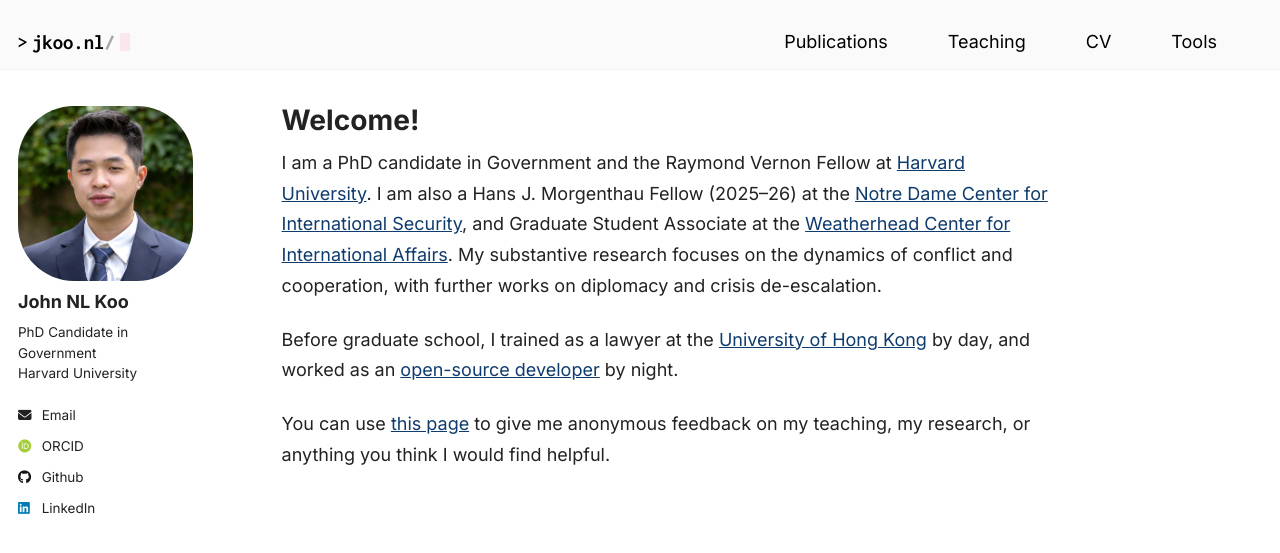
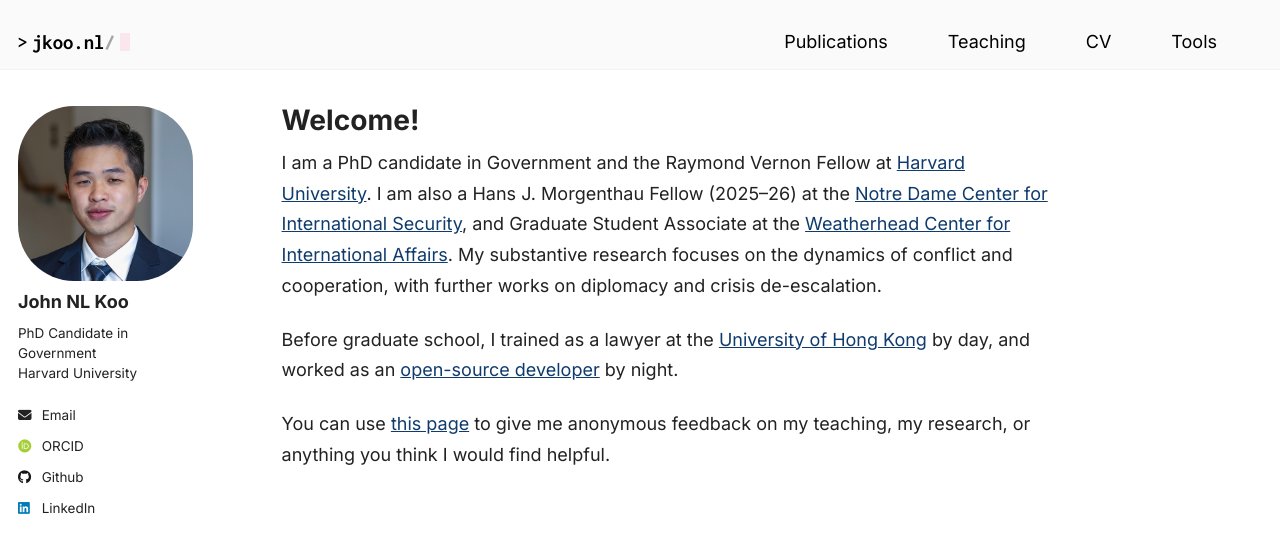
Before and after one commit to tanxpyox/jkoo.nl, a Jekyll site: the page built from _pages/about.md, in a window 1280 px wide and 900 px high. Shown: the top 553 px of the window. Built offline with Jekyll 4.4.1, drawn with Linux system fonts in a browser that asks for light colours; some web fonts are replaced.

Commit message:
update profile

```diff
--- a/_config.yml
+++ b/_config.yml
@@ -21,7 +21,7 @@ repository               : #"academicpages/academicpages.github.io"
 #               Additional customization can be done by editing /_includes/author-profile.html
 author:
   # Biographic information
-  avatar           : "jknl_web.jpg"
+  avatar           : "profile.jpg"
   name             : "John NL Koo"
   pronouns         : # example: "she/her"
   bio              : "PhD Candidate in Government<br>Harvard University"
```
Also changed, not shown: images/jknl_web.jpg (deleted), images/profile.jpg (added).
